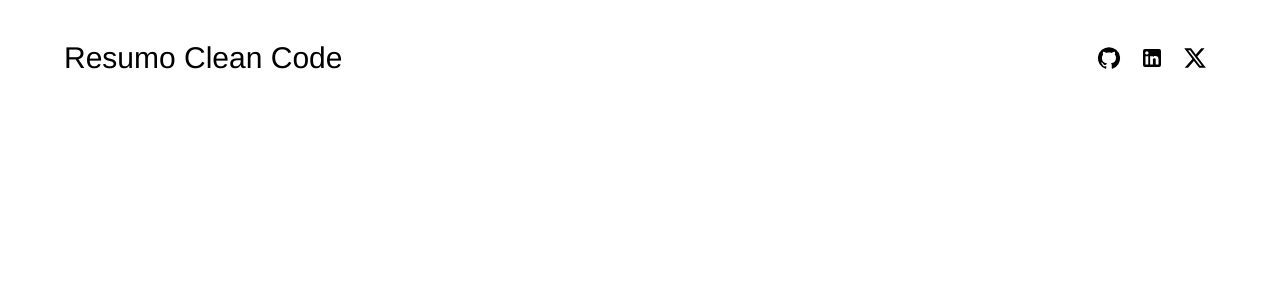
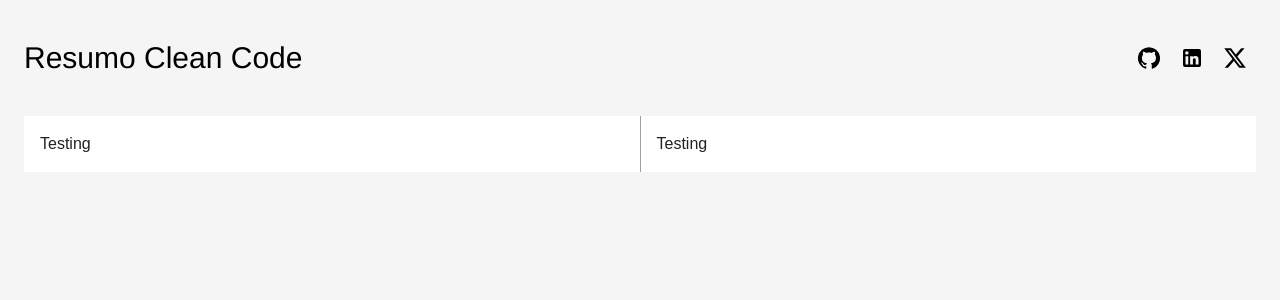
Before and after one commit to andrewunifei/personal-web-site, a Next.js app: page /cleanCode in a window 1280 px wide. Shown: the top 300 px of the page. Built offline with nearby package versions, Linux system fonts and the light colour scheme; what @mui/material-nextjs would draw is missing.

Commit message:
[ADD] Papers container

```diff
--- a/src/app/cleanCode/components/CleanCodeHeader.tsx
+++ b/src/app/cleanCode/components/CleanCodeHeader.tsx
@@ -1,5 +1,15 @@
+import { GitHub, LinkedIn, X } from '@mui/icons-material';
+import { Box } from "@mui/material"
+
 export default function CleanCodeHeader() {
     return (
-        <h1 className="text-3xl font-helvetica">Resumo Clean Code</h1>
+        <Box className="flex justify-between items-center py-10">
+            <h1 className="text-3xl font-helvetica">Resumo Clean Code</h1>
+            <Box  className="flex justify-around items-center w-32">
+                <GitHub />
+                <LinkedIn />
+                <X />
+            </Box>
+        </Box>
     )
 }
--- /dev/null
+++ b/src/app/cleanCode/components/CleanCodeSection.tsx
@@ -0,0 +1,15 @@
+import { Box, Paper, Divider } from "@mui/material"
+
+export default function CleanCodeSection() {
+    return (
+        <Box className="flex">
+            <Paper elevation={0} square={true} className="grow p-4">
+                Testing
+            </Paper>
+            <Divider orientation="vertical" className="bg-[#B5B5B5]" flexItem/>
+            <Paper elevation={0} square={true} className="grow p-4">
+                Testing
+            </Paper>
+        </Box>
+    )
+}
--- a/src/app/cleanCode/page.tsx
+++ b/src/app/cleanCode/page.tsx
@@ -1,18 +1,14 @@
 import CleanCodeHeader from "./components/CleanCodeHeader"
+import CleanCodeSection from "./components/CleanCodeSection"
 import { Container, Box } from "@mui/material"
-import { GitHub, LinkedIn, X } from '@mui/icons-material';
 
 export default function Header() {
     return (
-        <Container maxWidth="lg">
-            <Box className="flex justify-between items-center pt-10">
+        <div className="bg-[#F5F5F5] pb-32">
+            <Container maxWidth="xl" className="bg-[#F5F5F5]">
                 <CleanCodeHeader />
-                <Box  className="flex justify-around items-center w-32">
-                    <GitHub />
-                    <LinkedIn />
-                    <X />
-                </Box>
-            </Box>
-        </Container>
+                <CleanCodeSection />
+            </Container>
+        </div>
     )
 }
--- a/tailwind.config.ts
+++ b/tailwind.config.ts
@@ -12,7 +12,10 @@ export default {
         sans: ["sans-serif"],
         helvetica: ["helvetica"],
         arial: ["arial"],
-      }
+      },
+      colors: {
+        'anduril-bg': '#000',
+      },
     },
   },
   plugins: [
```
